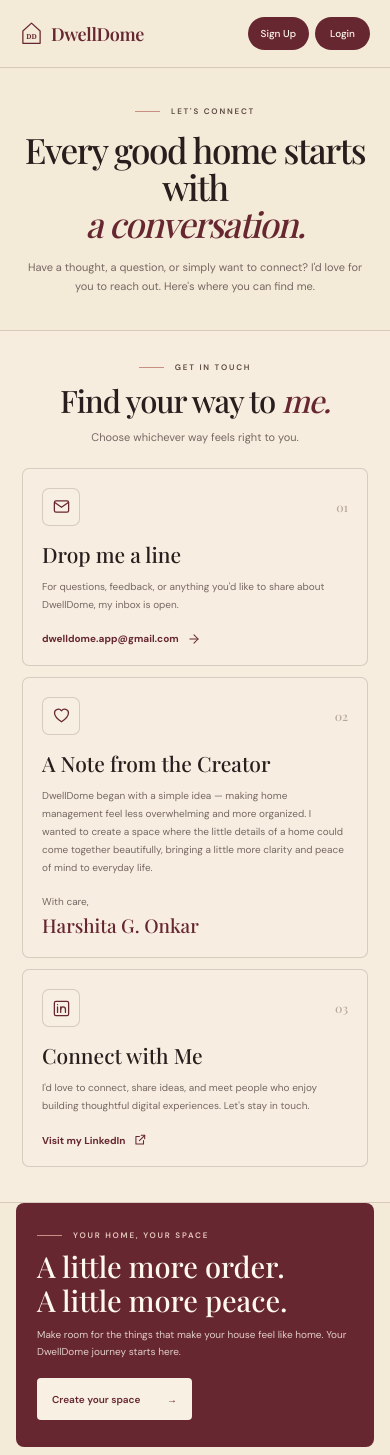
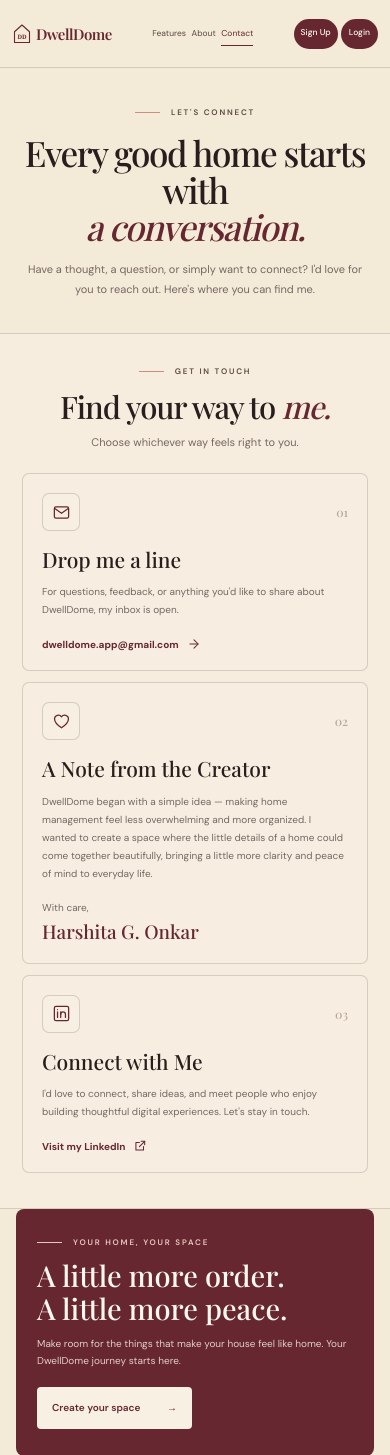
Before and after one commit to HarshitaOnkar/DwellDome., a Django app: page /contact/ in a window 390 px wide. Shown: the top 1455 px of the page. Run offline with Django 5.2, Linux system fonts and the light colour scheme; some web fonts are replaced.

Commit message:
Fix responsive navigation on About and Contact pages

```diff
--- a/templates/contact.html
+++ b/templates/contact.html
@@ -12,6 +13,7 @@
 
     <style>
         :root {
+            color-scheme: light;
             --cream: #f4ead8;
             --cream-light: #f8f0e3;
             --burgundy: #672731;
@@ -20,7 +22,7 @@
             --brown: #5b4942;
             --dark: #281e1d;
             --muted: #766763;
-            --border: rgba(74, 48, 43, 0.18);
+            --border: rgba(74, 48, 43, .18);
             --serif: "Playfair Display", Georgia, serif;
             --sans: "DM Sans", Arial, sans-serif;
         }
@@ -34,6 +36,7 @@
         html {
             scroll-behavior: smooth;
             scroll-padding-top: 76px;
+            color-scheme: light;
         }
 
         body {
@@ -50,15 +53,16 @@
             text-decoration: none;
         }
 
-        /* NAVBAR — SAME AS FEATURES PAGE */
+        /* NAVBAR */
 
         .navbar {
             width: 100%;
             height: 66px;
             padding: 0 4.8vw;
-            display: flex;
+            display: grid;
+            grid-template-columns: minmax(0, 1fr) auto minmax(0, 1fr);
             align-items: center;
-            justify-content: space-between;
+            column-gap: 16px;
             position: sticky;
             top: 0;
             z-index: 50;
@@ -69,7 +73,9 @@
         .brand {
             display: flex;
             align-items: center;
+            justify-self: start;
             gap: 9px;
+            min-width: 0;
             flex-shrink: 0;
         }
 
@@ -80,6 +86,7 @@
             align-items: center;
             justify-content: center;
             color: var(--burgundy);
+            flex-shrink: 0;
         }
 
         .brand-icon svg {
@@ -91,18 +98,22 @@
             font-family: var(--serif);
             font-size: 18px;
             font-weight: 600;
-            letter-spacing: -0.4px;
+            letter-spacing: -.4px;
             color: var(--burgundy);
+            white-space: nowrap;
         }
 
         .nav-links {
             display: flex;
             align-items: center;
-            gap: 34px;
-            margin-left: 80px;
+            justify-content: center;
+            gap: 28px;
+            margin: 0;
+            white-space: nowrap;
         }
 
         .nav-links a {
+            position: relative;
             font-size: 11px;
             color: var(--brown);
             transition: color .2s ease;
@@ -111,10 +122,6 @@
         .nav-links a:hover,
         .nav-links a.active {
             color: var(--burgundy);
-        }
-
-        .nav-links a.active {
-            position: relative;
         }
 
         .nav-links a.active::after {
@@ -130,29 +137,33 @@
         .nav-actions {
             display: flex;
             align-items: center;
-            gap: 11px;
+            justify-self: end;
+            gap: 8px;
+            margin: 0;
             flex-shrink: 0;
         }
 
         .signup,
         .nav-button {
             min-height: 36px;
-            padding: 10px 19px;
+            padding: 10px 17px;
             display: inline-flex;
             align-items: center;
             justify-content: center;
             background: var(--burgundy);
             color: #fff8ef;
             border-radius: 30px;
+            font-family: var(--sans);
             font-size: 11px;
             font-weight: 500;
+            line-height: 1.2;
             white-space: nowrap;
             transition: transform .2s ease, background .2s ease;
         }
 
         .nav-button {
-            padding-left: 21px;
-            padding-right: 21px;
+            padding-left: 19px;
+            padding-right: 19px;
         }
 
         .signup:hover,
@@ -183,6 +194,7 @@
             font-size: 9px;
             font-weight: 600;
             letter-spacing: 2.2px;
+            line-height: 1.6;
         }
 
         .eyebrow::before {
@@ -406,6 +418,10 @@
             justify-content: flex-start;
             margin-bottom: 10px;
             color: #e6c9bd;
+        }
+
+        .closing .eyebrow::before {
+            background: #e6c9bd;
         }
 
         .closing h2 {
@@ -528,12 +539,13 @@
 
         @media (max-width: 1024px) {
             .navbar {
-                padding: 0 30px;
+                padding: 0 24px;
+                grid-template-columns: auto minmax(0, 1fr) auto;
+                column-gap: 10px;
             }
 
             .nav-links {
-                gap: 20px;
-                margin-left: 20px;
+                gap: 16px;
             }
 
             .contact-hero {
@@ -578,15 +586,42 @@
         @media (max-width: 800px) {
             .navbar {
                 height: 66px;
-                padding: 0 24px;
+                padding: 0 12px;
+                grid-template-columns: auto minmax(0, 1fr) auto;
+                column-gap: 6px;
+            }
+
+            .brand {
+                gap: 5px;
+            }
+
+            .brand-name {
+                font-size: 16px;
             }
 
             .nav-links {
-                display: none;
+                display: flex;
+                justify-self: center;
+                gap: clamp(5px, 1.5vw, 10px);
+                margin: 0;
+            }
+
+            .nav-links a {
+                font-size: 9px;
+                white-space: nowrap;
             }
 
             .nav-actions {
-                margin-left: auto;
+                justify-self: end;
+                gap: 4px;
+                margin: 0;
+            }
+
+            .signup,
+            .nav-button {
+                min-height: 32px;
+                padding: 8px 9px;
+                font-size: 9px;
             }
 
             .contact-hero {
@@ -634,36 +669,59 @@
 
             .navbar {
                 height: 68px;
-                padding: 0 20px;
+                padding: 0 12px;
+                grid-template-columns: auto minmax(0, 1fr) auto;
+                column-gap: 5px;
             }
 
             .brand {
-                gap: 8px;
+                gap: 4px;
             }
 
             .brand-icon {
-                width: 23px;
-                height: 27px;
+                width: 20px;
+                height: 24px;
             }
 
             .brand-name {
-                font-size: 18px;
+                font-size: 15px;
+                letter-spacing: -.5px;
+            }
+
+            .nav-links {
+                display: flex;
+                justify-self: center;
+                align-items: center;
+                gap: clamp(4px, 1.4vw, 8px);
+                margin: 0;
+                min-width: 0;
+            }
+
+            .nav-links a {
+                font-size: 8.5px;
+                white-space: nowrap;
+            }
+
+            .nav-links a.active::after {
+                bottom: -7px;
             }
 
             .nav-actions {
-                gap: 6px;
+                justify-self: end;
+                gap: 3px;
+                margin: 0;
             }
 
             .signup,
             .nav-button {
-                min-height: 33px;
-                padding: 9px 13px;
-                font-size: 10px;
+                min-height: 30px;
+                padding: 7px 7px;
+                font-size: 8.5px;
             }
 
             .nav-button {
-                padding-left: 15px;
-                padding-right: 15px;
+                padding-left: 8px;
+                padding-right: 8px;
             }
 
             .contact-hero {
```
Also changed, not shown: other parts of templates/contact.html (+67 -47 lines), templates/about.html (+160 -88 lines).
